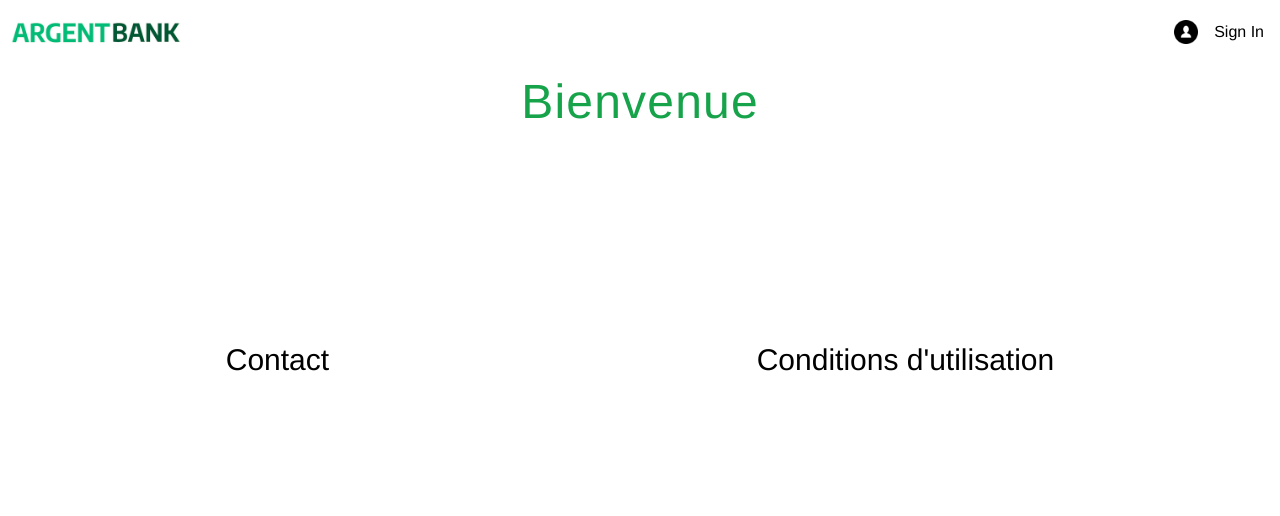
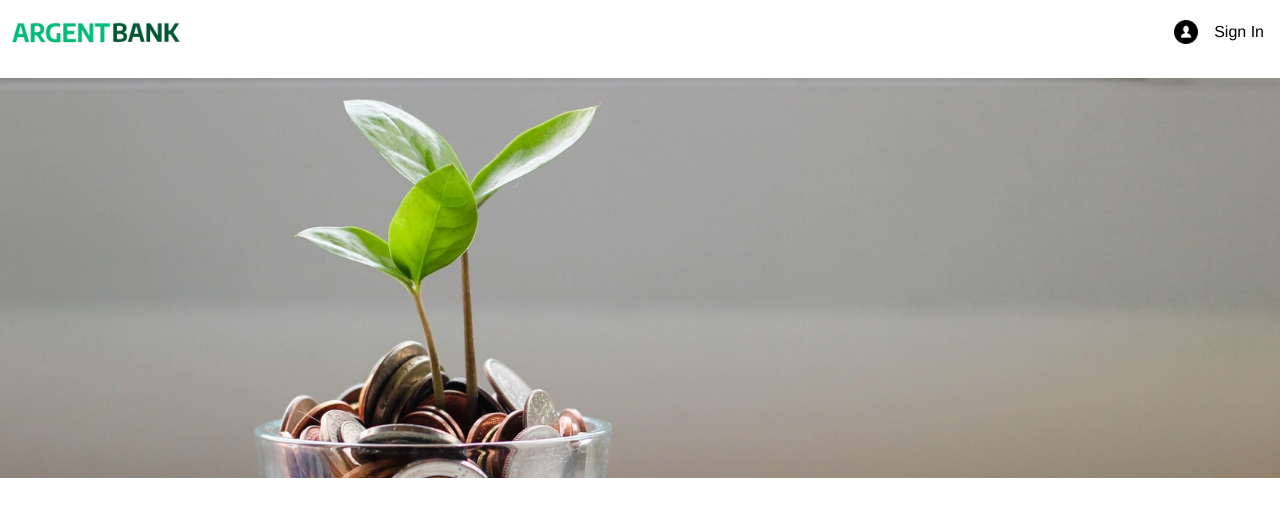
Before and after one commit to Berkpigh/IntWebP11_1, a React (Vite) app in the folder client/: page / in a window 1280 px wide. Shown: the top 516 px of the page. Built offline with nearby package versions, Linux system fonts and the light colour scheme.

Commit message:
background image

```diff
--- a/client/src/App.jsx
+++ b/client/src/App.jsx
@@ -1,11 +1,8 @@
 import { BrowserRouter, Routes, Route } from 'react-router-dom'
 import Home from './pages/Home'
-import About from './pages/About'
 import SignIn from './pages/SignIn'
 import SignUp from './pages/SignUp'
-import Profile from './pages/Profile'
 import Header from './components/Header'
-import Footer from './components/Footer'
 
 // import PrivateRoute from './components/PrivateRoute'
 
@@ -19,7 +16,6 @@ export default function App() {
         <Route path="/login" element={<SignIn />} />
         <Route path="/signup" element={<SignUp />} />
       </Routes>
-      <Footer />
     </BrowserRouter>
   )
 }
--- a/client/src/pages/Home.jsx
+++ b/client/src/pages/Home.jsx
@@ -1,9 +1,49 @@
 const Home = () => {
   return (
-    <div className="pb-48">
-      <h1 className="text-5xl tracking-wide text-center text-green-600">
-        Bienvenue
-      </h1>
+    <div>
+      <div className="bg-[0_33%] bg-hero object-cover bg-cover bg-no-repeat h-[400px] relative"></div>
+      {/*         <section class="hero-content">
+          <h2 class="sr-only">Promoted Content</h2>
+          <p class="subtitle">No fees.</p>
+          <p class="subtitle">No minimum deposit.</p>
+          <p class="subtitle">High interest rates.</p>
+          <p class="text">Open a savings account with Argent Bank today!</p>
+        </section>
+      </div>
+      <section class="features">
+        <h2 class="sr-only">Features</h2>
+        <div class="feature-item">
+          <img src="./img/icon-chat.png" alt="Chat Icon" class="feature-icon" />
+          <h3 class="feature-item-title">You are our #1 priority</h3>
+          <p>
+            Need to talk to a representative? You can get in touch through our
+            24/7 chat or through a phone call in less than 5 minutes.
+          </p>
+        </div>
+        <div class="feature-item">
+          <img
+            src="./img/icon-money.png"
+            alt="Chat Icon"
+            class="feature-icon"
+          />
+          <h3 class="feature-item-title">More savings means higher rates</h3>
+          <p>
+            The more you save with us, the higher your interest rate will be!
+          </p>
+        </div>
+        <div class="feature-item">
+          <img
+            src="./img/icon-security.png"
+            alt="Chat Icon"
+            class="feature-icon"
+          />
+          <h3 class="feature-item-title">Security you can trust</h3>
+          <p>
+            We use top of the line encryption to make sure your data and money
+            is always safe.
+          </p>
+        </div>
+      </section>  */}
     </div>
   )
 }
--- a/client/tailwind.config.js
+++ b/client/tailwind.config.js
@@ -10,7 +10,11 @@ export default {
         DEFAULT: '#2c3e50',
       },
     },
-    extend: {},
+    extend: {
+      backgroundImage: {
+        hero: "url('./src/assets/img/bank-tree.jpeg')",
+      },
+    },
   },
   plugins: [],
 }
```
